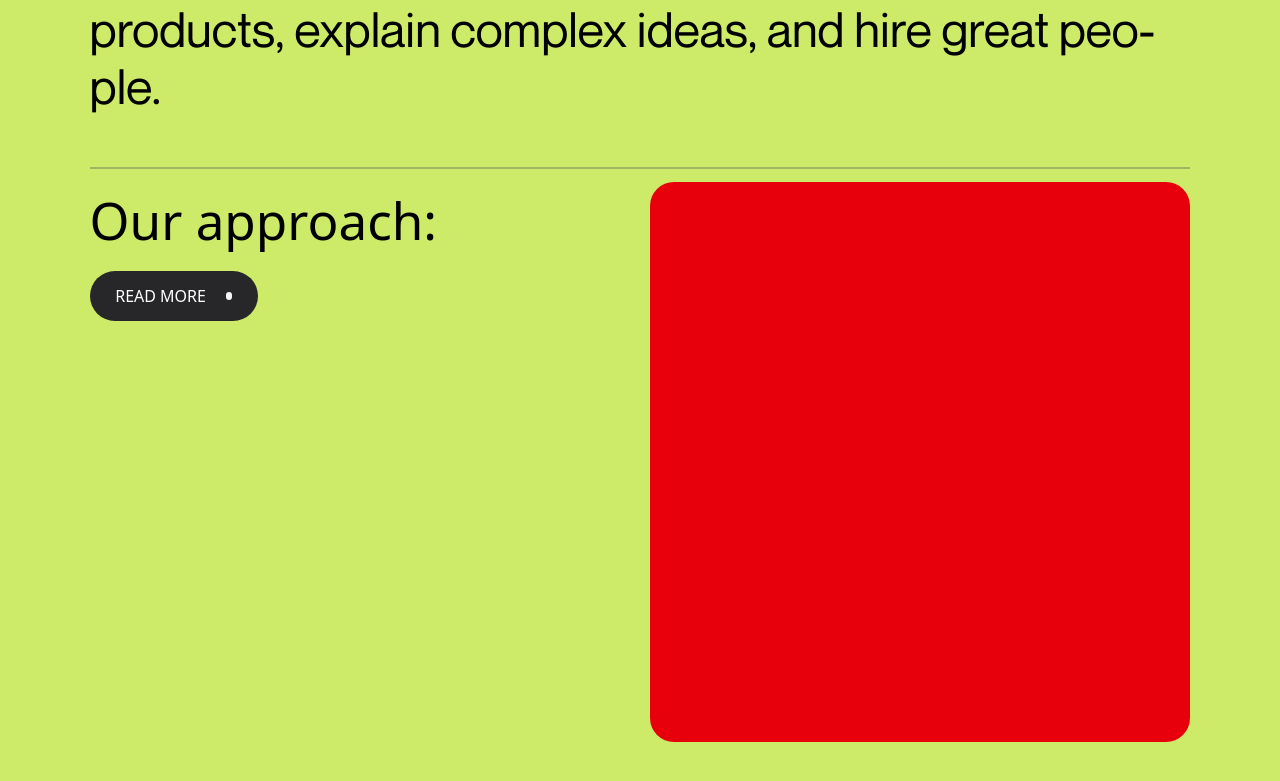
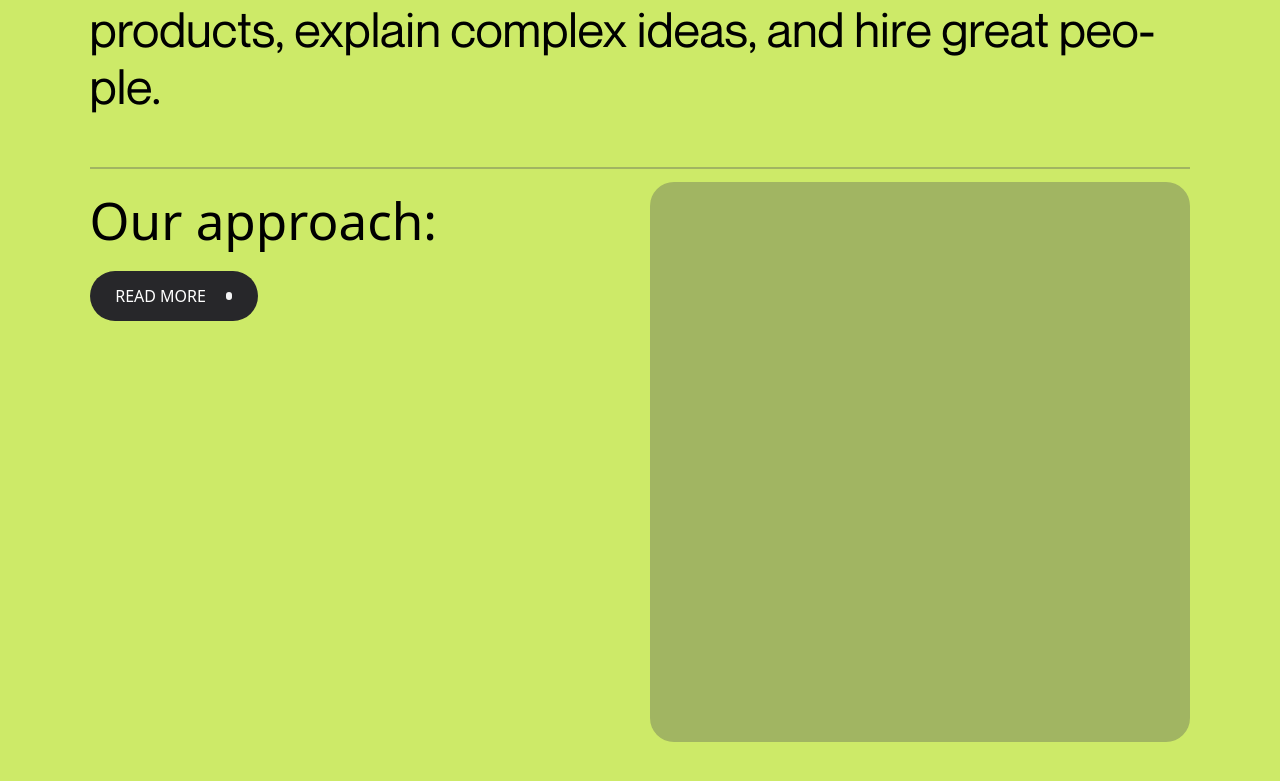
Before and after one commit to Inshalmunaf/Ochi-Design-Clone, a React (Vite) app: page / in a window 1280 px wide. Shown: the part 1220-2001 px from the top of the page. Built offline with nearby package versions, Linux system fonts and the light colour scheme.

Commit message:
Eyes added

```diff
--- a/src/components/About.jsx
+++ b/src/components/About.jsx
@@ -17,7 +17,7 @@ function About() {
             </button>
           </div>
 
-          <div className="w-[50vw] h-[70vh] bg-red-600 rounded-3xl"></div>
+          <div className="w-[50vw] h-[70vh] bg-[#a1b562] rounded-3xl"></div>
 
         </div>
       </div>
--- /dev/null
+++ b/src/components/Eyes.jsx
@@ -0,0 +1,12 @@
+import React from 'react'
+
+function Eyes() {
+  return (
+    <div className='eyes w-full h-screen overflow-hidden'>
+        <div className="w-full h-full bg-cover bg-[url()] "></div>
+
+    </div>
+  )
+}
+
+export default Eyes
```
